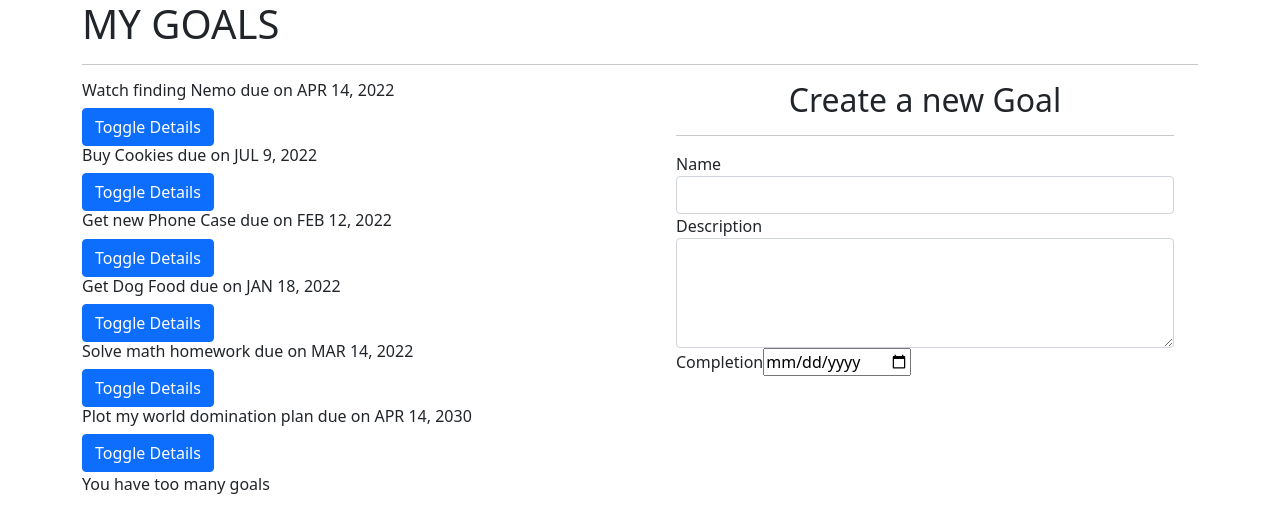
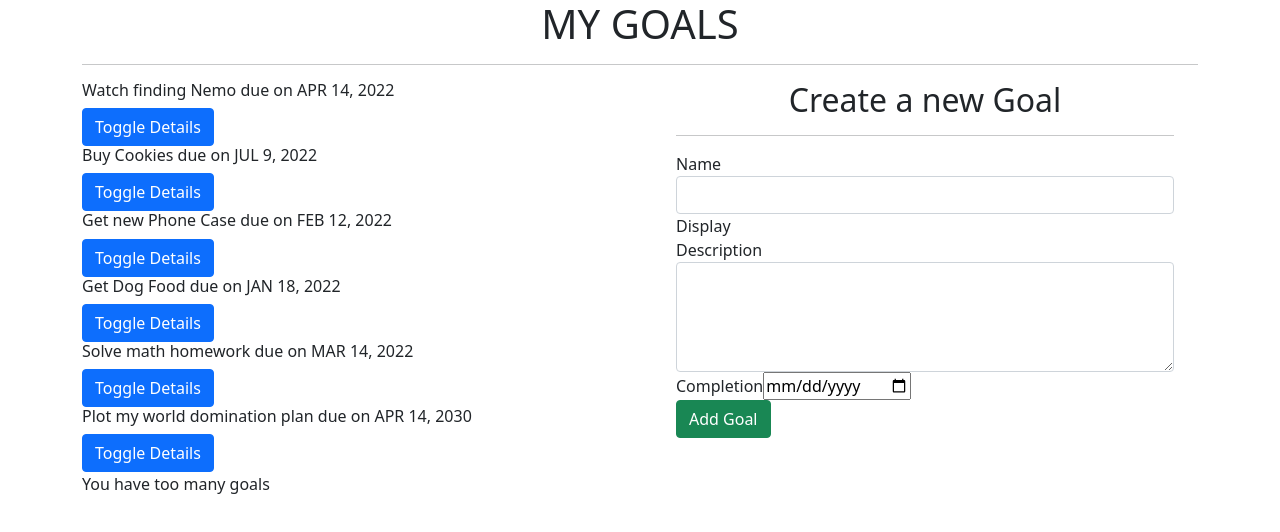
Before and after one commit to Vitalis-Kirui/Goals-Angular, an Angular app: page / in a window 1280 px wide. Shown: the top 532 px of the page. Built offline with nearby package versions, Linux system fonts and the light colour scheme.

Commit message:
implenting two-way binding in form

```diff
--- a/src/app/goal-form/goal-form.component.html
+++ b/src/app/goal-form/goal-form.component.html
@@ -1,12 +1,14 @@
 <div class="container-fluid">
     <h2 class="text-center">Create a new Goal</h2>
     <hr>
-    <form>
+    <form #goalForm='ngForm'>
         <div class="form-group">
 
             <label for="name">Name</label>
-            <input type="text" required class="form-control" id="name">
+            <input type="text" required class="form-control" id="name" [(ngModel)]="newGoal.name" name="name">
 
+            <!-- Testing to see if we get any data -->
+            Display {{newGoal.name}}
         </div>
         <div class="form-group">
 
@@ -19,5 +21,6 @@
             <input type='date' id="complete" required>
 
         </div>
+        <button type="submit" class="btn btn-success">Add Goal</button>
     </form>
 </div>
--- a/src/app/goal-form/goal-form.component.ts
+++ b/src/app/goal-form/goal-form.component.ts
@@ -1,4 +1,5 @@
 import { Component, OnInit } from '@angular/core';
+import { Goal } from '../goal';
 
 @Component({
   selector: 'app-goal-form',
@@ -7,6 +8,8 @@ import { Component, OnInit } from '@angular/core';
 })
 export class GoalFormComponent implements OnInit {
 
+  newGoal = new Goal(0, "", "", new Date());
+
   constructor() { }
 
   ngOnInit(): void {
--- a/src/app/goal/goal.component.html
+++ b/src/app/goal/goal.component.html
@@ -1,5 +1,5 @@
 <div class="container">
-    <h1>MY GOALS</h1>
+    <h1 class="text-center">MY GOALS</h1>
     <hr>
 
     <div class="row">
```
